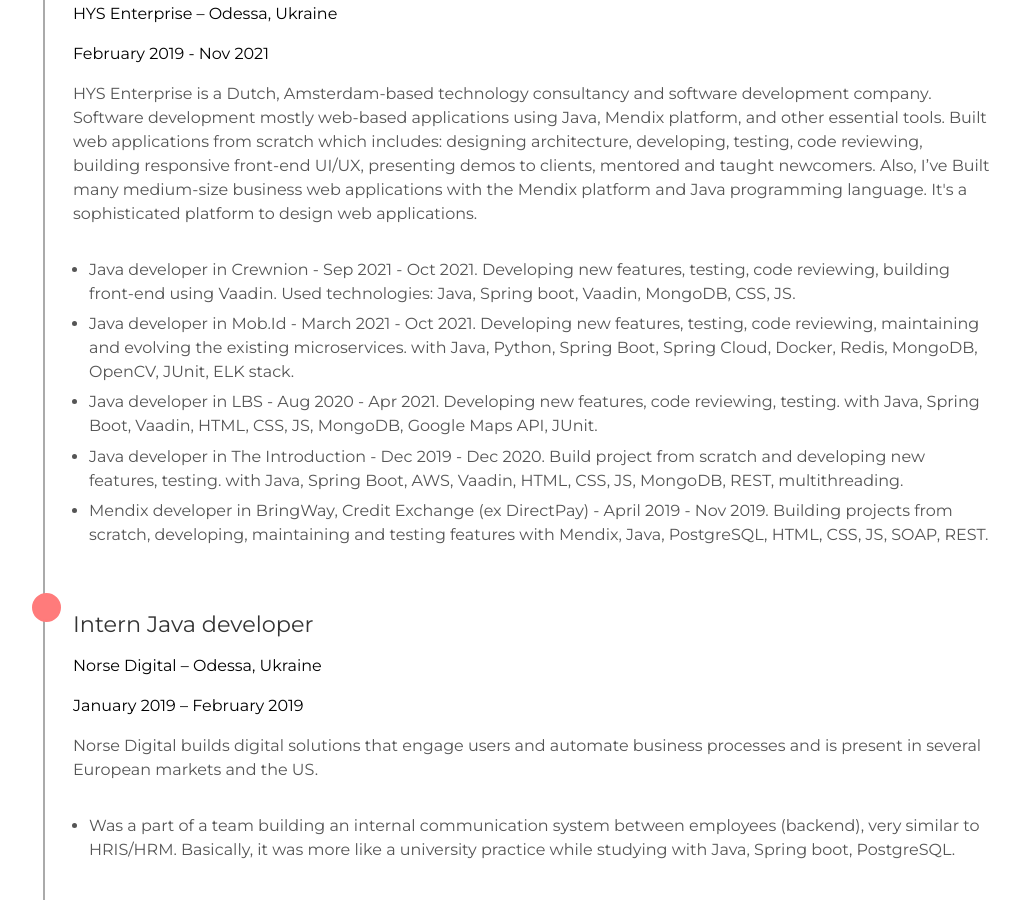
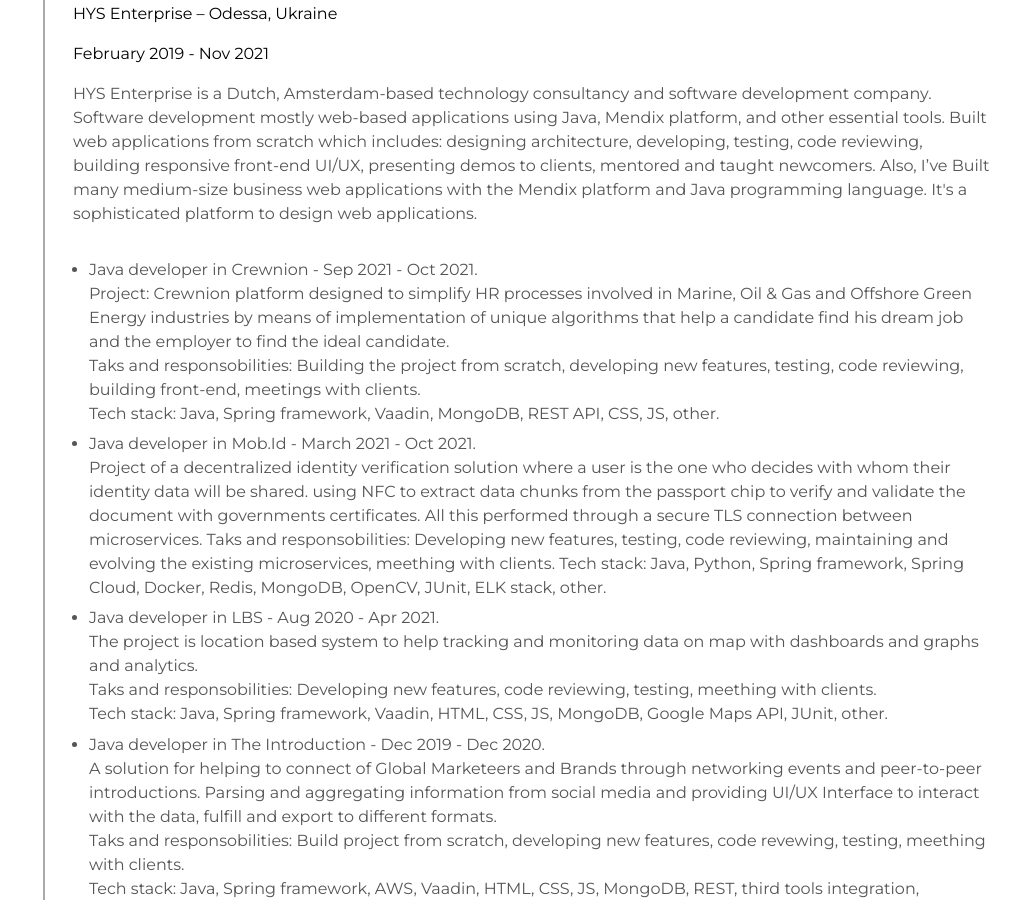
Before and after one commit to mrsaraira/mrsaraira.github.io, a Jekyll site: the page built from index.html, in a window 1280 px wide and 900 px high, scrolled down 3828 px. Shown: the whole window, without its empty margins (127-1147 px from the left). Built offline with Jekyll 4.4.1, drawn with Linux system fonts in a browser that asks for light colours; some of the changed text lies outside the part shown.

Commit message:
Update about.html

```diff
--- a/_includes/about.html
+++ b/_includes/about.html
@@ -82,7 +82,7 @@
                             developing new features, optimizing the existing code base, fixing bugs, unit testing, code reviewing, and improving the performance and efficiency of the application.
                             <br>
                         Tech Stack:
-                            The Aviation Project uses several technologies, including Java, Spring framework, Postgresql, MongoDB, Hibernate, Kafka, Groovy, Docker, Gradle, SFDC, REST, Apache Struct, Gitlab, multithreading.
+                            The Aviation Project uses several technologies, including Java, Spring framework, Postgresql, MongoDB, Hibernate, Kafka, Groovy, Docker, Gradle, SFDC, REST, Apache Struct, Gitlab, multithreading, other.
                         </li>
                     </ul>
                 </div>
@@ -108,7 +108,7 @@
                             <br>
                             Tech Stack:
                             Java, Spring Framework, JSP, Oracle Database, JUnit, Jira, Scrum, Maven, Tomcat, REST APIs, JSON, Git,
-                            JDBC, Linux, Ant, Sonarqube, Jenkins, SQL, XML, JavaScript, and agile methodologies.
+                            JDBC, Linux, Ant, Sonarqube, Jenkins, SQL, XML, JavaScript, agile methodologies, other.
                         </li>
                     </ul>
                 </div>
@@ -131,31 +131,51 @@
                         Also, I’ve Built many medium-size business web applications with the Mendix platform and Java
                         programming language. It's a sophisticated platform to design web applications.</p>
                     <ul>
-                        <li>Java developer in Crewnion - Sep 2021 - Oct 2021. Developing new features, testing,
-                            code reviewing, building front-end using Vaadin. Used technologies: Java, Spring
-                            boot, Vaadin, MongoDB, CSS, JS.
+                        <li>Java developer in Crewnion - Sep 2021 - Oct 2021.
+                            <br>
+                            Project: Crewnion platform designed to simplify HR processes involved in Marine, Oil & Gas and Offshore Green Energy
+                            industries by means of implementation of unique algorithms that help a candidate find his dream job and the employer
+                            to find the ideal candidate.
+                            <br>
+                            Taks and responsobilities: Building the project from scratch, developing new features, testing,
+                            code reviewing, building front-end, meetings with clients.
+                            <br>
+                            Tech stack: Java, Spring framework, Vaadin, MongoDB, REST API, CSS, JS, other.
                         </li>
-                        <li>Java developer in Mob.Id - March 2021 - Oct 2021. Developing new features, testing, code
-                            reviewing,
-                            maintaining and
-                            evolving the existing microservices. with Java, Python, Spring Boot, Spring Cloud, Docker,
-                            Redis,
-                            MongoDB, OpenCV, JUnit, ELK stack.
+                        <li>Java developer in Mob.Id - March 2021 - Oct 2021.
+                            <br>
+                            Project of a decentralized identity verification solution where a user is the one who decides with whom their identity data will be shared.
+                            using NFC to extract data chunks from the passport chip to verify and validate the document with governments certificates. All this
+                            performed through a secure TLS connection between microservices.
+
+                            Taks and responsobilities: Developing new features, testing, code reviewing, maintaining and evolving the existing microservices, meething with clients.
+                            Tech stack: Java, Python, Spring framework, Spring Cloud, Docker, Redis, MongoDB, OpenCV, JUnit, ELK stack, other.
                         </li>
-                        <li>Java developer in LBS - Aug 2020 - Apr 2021. Developing new features, code reviewing,
-                            testing. with Java,
-                            Spring Boot, Vaadin, HTML, CSS, JS, MongoDB, Google Maps API, JUnit.
+                        <li>Java developer in LBS - Aug 2020 - Apr 2021.
+                            <br>
+                            The project is location based system to help tracking and monitoring data on map with dashboards and graphs and analytics.
+                            <br>
+                            Taks and responsobilities: Developing new features, code reviewing, testing, meething with clients.
+                            <br>
+                            Tech stack: Java, Spring framework, Vaadin, HTML, CSS, JS, MongoDB, Google Maps API, JUnit, other.
                         </li>
-                        <li>Java developer in The Introduction - Dec 2019 - Dec 2020. Build project from scratch and
-                            developing new
-                            features, testing. with Java, Spring Boot, AWS, Vaadin, HTML, CSS, JS, MongoDB, REST,
-                            multithreading.
+                        <li>Java developer in The Introduction - Dec 2019 - Dec 2020.
+                            <br>
+                            A solution for helping to connect of Global Marketeers and Brands through networking events and peer-to-peer introductions.
+                            Parsing and aggregating information from social media and providing UI/UX Interface to interact with the data, fulfill and export to different formats.
+                            <br>
+                            Taks and responsobilities: Build project from scratch, developing new features, code revewing, testing, meething with clients.
+                            <br>
+                            Tech stack: Java, Spring framework, AWS, Vaadin, HTML, CSS, JS, MongoDB, REST, third tools integration, multithreading.
                         </li>
-                        <li>Mendix developer in BringWay, Credit Exchange (ex DirectPay) - April 2019 - Nov 2019.
-                            Building projects
-                            from scratch, developing, maintaining and testing features with Mendix, Java, PostgreSQL,
-                            HTML, CSS, JS,
-                            SOAP, REST.
+                        <li>Mendix developer - April 2019 - Nov 2019.
+                            <br>
+                            A project to make payment agreements with multiple parties, from one central location for largest independent platform for financial aid.
+                            It connects financial aid providers with creditors.
+                            <br>
+                            Taks and responsobilities: Building project from scratch, developing maintaining, testing, code revewing, meeting with clients.
+                            <br>
+                            Tech stack: Mendix, Java, PostgreSQL, HTML, CSS, JS, SOAP, REST.
                         </li>
                     </ul>
                 </div>
```
